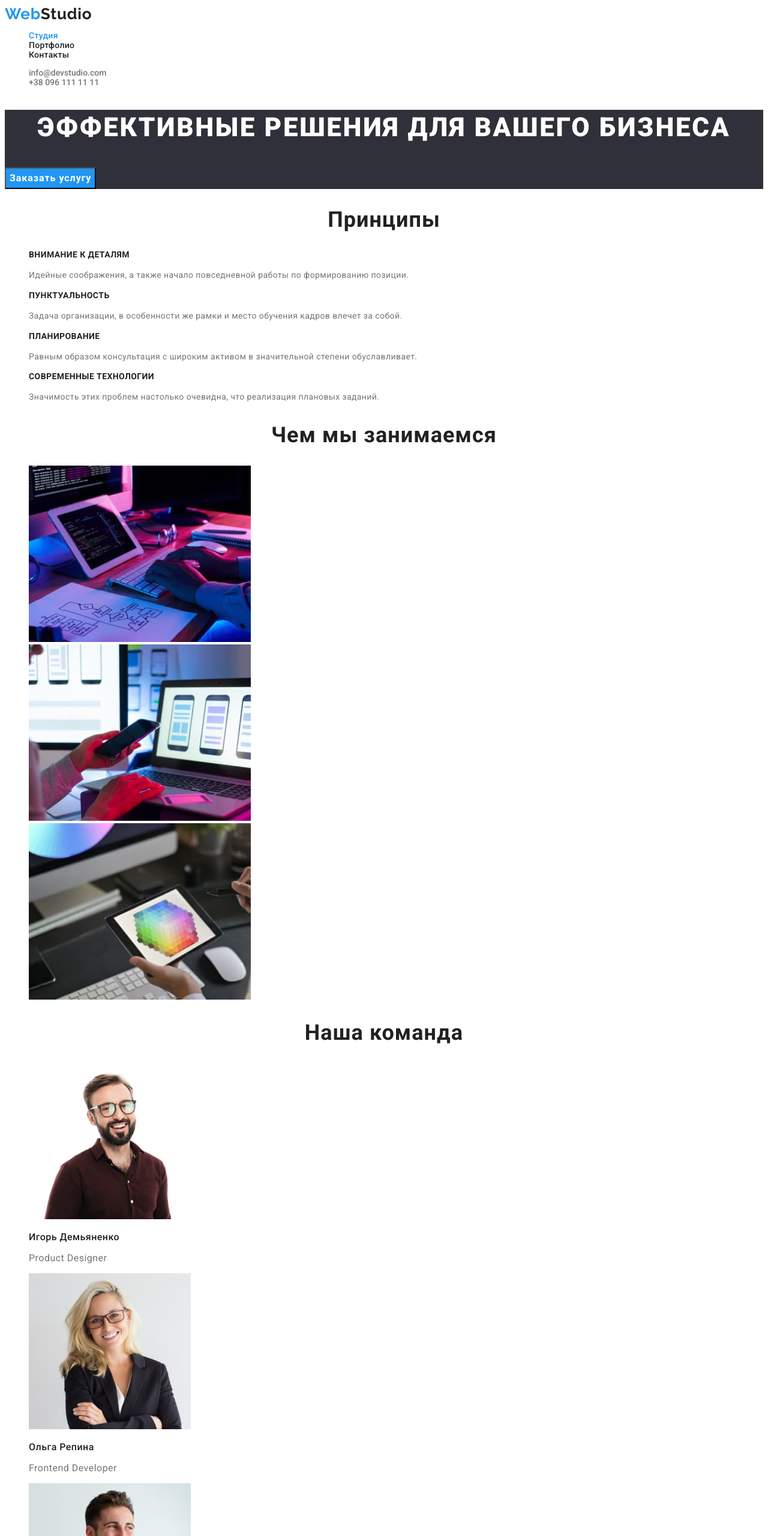
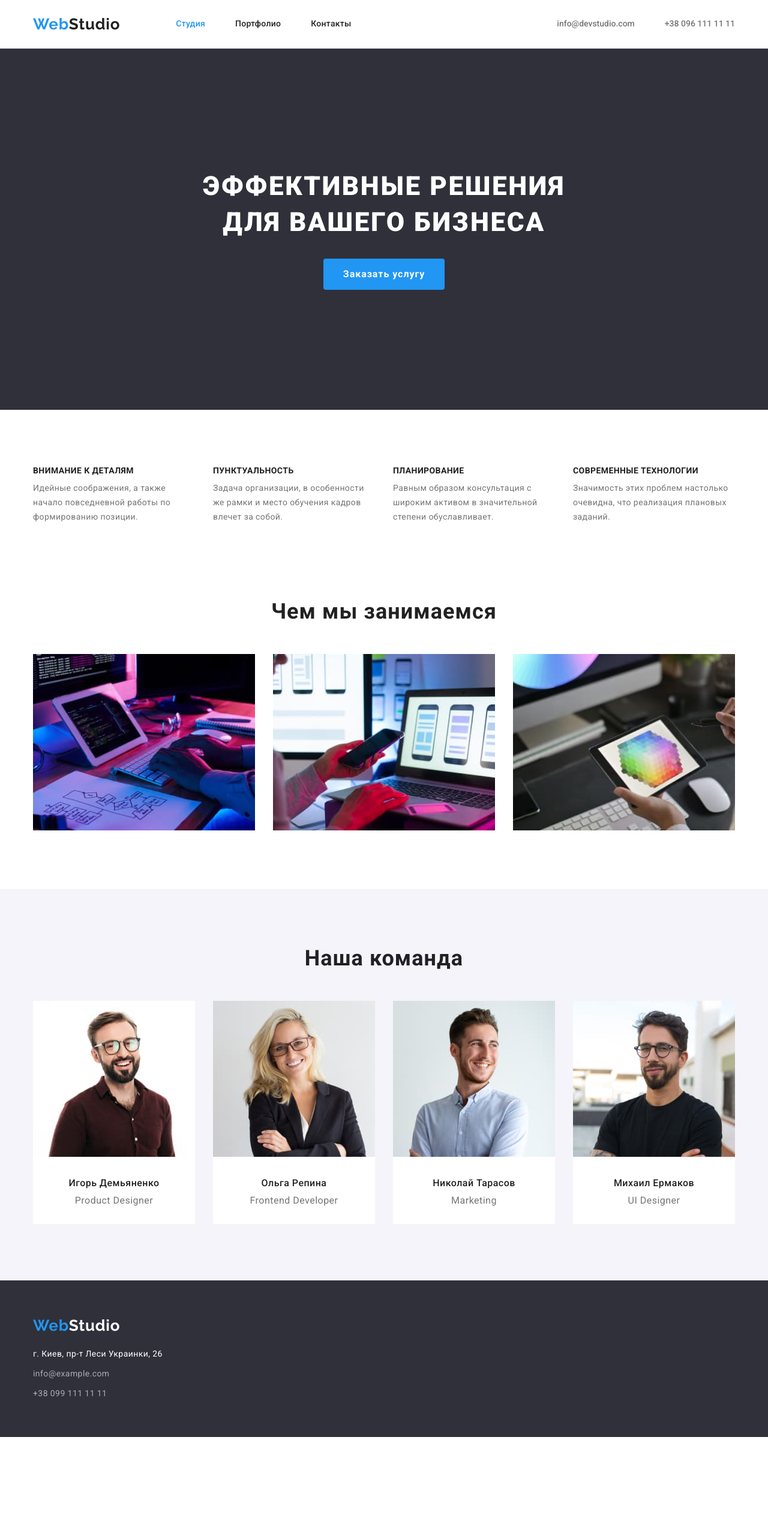
Before and after one commit to AlinaChurilova/goit-markup-hw-08, a plain HTML site: page index.html in a window 1280 px wide. Shown: the top 2560 px of the page at 60% size. After the commit the page ends 2395 px from the top, so only its background shows below. Drawn offline with nearby package versions, Linux system fonts and the light colour scheme.

Commit message:
hw 3 done

```diff
--- a/css/styles.css
+++ b/css/styles.css
@@ -6,6 +6,22 @@
   --bg-color: #2f303a;
   --contacts-text-color: rgba(255, 255, 255, 0.6);
   --button-bg-color: #f5f4fa;
+  --border-header: #ececec;
+  --bottom-part-card: #eeeeee;
+}
+h2,
+h3,
+p {
+  margin-top: 0px;
+  margin-bottom: 0px;
+}
+
+.container {
+  margin-left: auto;
+  margin-right: auto;
+  width: 1200px;
+  padding-left: 15px;
+  padding-right: 15px;
 }
 
 body {
@@ -25,6 +41,9 @@ body {
   color: var(--accent-color);
 }
 .list {
+  display: flex;
+  padding: 0px;
+  margin: 0px;
   font-weight: 500;
   font-size: 14px;
   line-height: 1.14;
@@ -41,6 +60,9 @@ body {
   color: var(--accent-color);
 }
 .description {
+  margin-top: 0px;
+  margin-bottom: 0px;
+
   font-weight: 400;
   font-size: 14px;
   line-height: 1.71;
@@ -48,6 +70,14 @@ body {
   color: var(--primary-text-color);
 }
 /* header */
+
+header {
+  border-bottom: 1px solid var(--border-header);
+}
+.box {
+  display: flex;
+  align-items: center;
+}
 
 .logo-studio-header {
   color: var(--title-text-color);
@@ -58,8 +88,24 @@ body {
 }
 
 .site-nav {
+  display: flex;
+  margin-left: 93px;
   letter-spacing: 0.02em;
   color: var(--title-text-color);
+}
+
+.header-item {
+  display: block;
+  padding: 32px 0px;
+}
+
+.header-item + .header-item {
+  margin-left: 50px;
+}
+/* Auth-nav */
+.auth-nav {
+  display: flex;
+  margin-left: auto;
 }
 
 .link-auth {
@@ -70,6 +116,12 @@ body {
 
 /* hero */
 .button-style {
+  border-radius: 4px;
+  min-width: 200px;
+  padding: 10px 32px;
+  border: 1px solid transparent;
+  text-align: center;
+
   color: var(--primary-bg-color);
   background-color: var(--accent-color);
   font-family: inherit;
@@ -82,41 +134,88 @@ body {
 }
 
 .hero-title {
+  margin-top: 0px;
+  margin-bottom: 30px;
+  width: 696px;
+  margin-left: auto;
+  margin-right: auto;
+
   font-weight: 900;
   font-size: 44px;
   line-height: 1.36;
-  text-align: center;
   letter-spacing: 0.06em;
   color: var(--primary-bg-color);
   text-transform: uppercase;
 }
 .hero {
+  padding: 200px 0px;
+  text-align: center;
   background-color: var(--bg-color);
 }
 
 /* Section*/
 .part-title {
+  margin-bottom: 50px;
+
   font-weight: 700;
   font-size: 36px;
   line-height: 1.17;
   text-align: center;
   letter-spacing: 0.03em;
 }
+.item {
+  margin-bottom: 10px;
+  margin-top: 30px;
+}
 .principles {
+  margin-top: 0px;
+
   font-weight: 700;
   font-size: 14px;
   line-height: 1.14;
   letter-spacing: 0.03em;
   text-transform: uppercase;
 }
+.list-item {
+  width: 270px;
+  margin-right: 30px;
+  padding-bottom: 30px;
+  background-color: var(--primary-bg-color);
+}
+
+.list-item:nth-child(4n) {
+  margin-right: 0px;
+}
+.list-works {
+  width: 370px;
+  margin-right: 30px;
+}
+
+.list-works:nth-child(3n) {
+  margin-right: 0px;
+}
+
+.part {
+  padding-bottom: 94px;
+}
+.section {
+  padding: 94px 0;
+}
+
+.part-employees {
+  padding: 94px 0px;
+  background-color: var(--button-bg-color);
+}
 
 .employees {
+  text-align: center;
   font-weight: 500;
   font-size: 16px;
   line-height: 1.19;
   letter-spacing: 0.03em;
 }
 .profession {
+  text-align: center;
   font-weight: 400;
   font-size: 16px;
   line-height: 1.19;
@@ -127,12 +226,15 @@ body {
 /* Footer */
 
 .footer-style {
+  padding: 60px 0px;
   background-color: var(--bg-color);
 }
 .logo-studio-footer {
   color: var(--primary-bg-color);
 }
 .company-address {
+  margin-top: 20px;
+  margin-bottom: 9px;
   font-style: normal;
   color: var(--primary-bg-color);
 }
@@ -146,10 +248,17 @@ body {
   color: var(--contacts-text-color);
   text-decoration: none;
 }
-
+.first-item {
+  margin-bottom: 9px;
+}
 /* Portfolio styles */
+.projects-section {
+  padding: 94px 0;
+}
 
 .button-view {
+  padding: 6px 22px;
+
   font-family: inherit;
   font-weight: 500;
   font-size: 16px;
@@ -158,6 +267,9 @@ body {
   color: var(--title-text-color);
   background-color: var(--button-bg-color);
   border: none;
+}
+.filters-item + .filters-item {
+  margin-left: 8px;
 }
 
 .button-view:focus,
@@ -169,6 +281,8 @@ body {
 }
 
 .filters {
+  justify-content: center;
+  margin-bottom: 50px;
   font-weight: 500;
   font-size: 16px;
   line-height: 1.62;
@@ -176,12 +290,35 @@ body {
   color: var(--title-text-color);
 }
 
+.projects {
+  flex-wrap: wrap;
+}
+
+.project-list-item {
+  width: 370px;
+  margin-right: 30px;
+  margin-bottom: 30px;
+}
+
+.project-list-item:nth-child(3n) {
+  margin-right: 0px;
+}
+.project-list-item:nth-last-child(-n + 3) {
+  margin-bottom: 0px;
+}
+
+.bottom-part {
+  padding: 20px 24px;
+  border: 1px solid var(--bottom-part-card);
+  border-top: none;
+}
 .list-works {
   text-decoration: none;
   color: var(--title-text-color);
 }
 
 .works-title {
+  margin-bottom: 4px;
   font-weight: 700;
   font-size: 18px;
   line-height: 2;
@@ -195,3 +332,12 @@ body {
   letter-spacing: 0.03em;
   color: var(--primary-text-color);
 }
+/* Footer */
+.footer-list {
+  padding: 0px;
+  margin: 0px;
+  font-weight: 500;
+  font-size: 14px;
+  line-height: 1.14;
+  list-style: none;
+}
--- a/index.html
+++ b/index.html
@@ -10,111 +10,132 @@
     <link href="https://fonts.googleapis.com/css2?family=Raleway:wght@700&family=Roboto:wght@400;500;700;900&display=swap"
         rel="stylesheet">
 
+    <link rel="stylesheet" href="https://cdnjs.cloudflare.com/ajax/libs/modern-normalize/1.1.0/modern-normalize.min.css">
+
     <link rel="stylesheet" href="./css/styles.css">
 </head>
+
 <body>
     <header>
-        <nav>
-           <a class="logo" href="./index.html"> <span class="logo-web">Web</span><span class="logo-studio-header">Studio</span></a>
-            <ul class="site-nav list" >
-                <li><a class="link current" href="">Студия</a></li>
-                <li><a class="link" href="./portfolio.html">Портфолио</a></li>
-                <li><a class="link" href="">Контакты</a></li>
+        <div class="container box">
+            <nav class="box">
+            <a class="logo" href="./index.html"> <span class="logo-web">Web</span><span
+                    class="logo-studio-header">Studio</span></a>
+            <ul class="site-nav list">
+                <li class="header-item"><a class="link current" href="">Студия</a></li>
+                <li class="header-item"><a class="link" href="./portfolio.html">Портфолио</a></li>
+                <li class="header-item"><a class="link" href="">Контакты</a></li>
             </ul>
-        </nav>
-            <ul class="list">
-                <li><a class="link-auth link" href="mailto:info@devstudio.com">info@devstudio.com</a></li>
-                <li><a class="link-auth link" href="tel:+380961111111">+38 096 111 11 11</a></li>
-             </ul>
+           </nav>
+
+            <ul class="auth-nav list">
+                <li class="header-item"><a class="link-auth link" href="mailto:info@devstudio.com">info@devstudio.com</a></li>
+                <li class="header-item"><a class="link-auth link" href="tel:+380961111111">+38 096 111 11 11</a></li>
+            </ul>
+        </div>
     </header>
 
     <main>
-            <div>
-                <section class="hero" >
-                    <h1 class="hero-title" >Эффективные решения для вашего бизнеса</h1>
-                    <button class="button-style" type="button" >Заказать услугу</button>
 
-                </section>
-            </div>
+            <section class="hero">
+                <h1 class="hero-title">Эффективные решения для вашего бизнеса</h1>
+                <button class="button-style" type="button">Заказать услугу</button>
 
-            <section class="part">
-                <h2 class="part-title">Принципы</h2>
+            </section>
+
+
+            <section class="section">
+             <div class="container">
+                <!-- <h2 class="part-title">Принципы</h2> -->
                 <ul class="list">
-                    <li>
-                        <h3 class="principles" >Внимание к деталям</h3>
-                        <p class="description">Идейные соображения, а также начало повседневной работы по формированию позиции.</p>
+                    <li class="list-item">
+                        <h3 class="principles item">Внимание к деталям</h3>
+                        <p class="description">Идейные соображения, а также начало повседневной работы по формированию
+                            позиции.</p>
                     </li>
 
-                    <li>
-                        <h3 class="principles" >Пунктуальность</h3>
-                        <p class="description">Задача организации, в особенности же рамки и место обучения кадров влечет за собой.</p>
+                    <li class="list-item">
+                        <h3 class="principles item">Пунктуальность</h3>
+                        <p class="description">Задача организации, в особенности же рамки и место обучения кадров влечет за
+                            собой.</p>
                     </li>
 
-                    <li>
-                        <h3 class="principles"> Планирование</h3>
-                        <p class="description">Равным образом консультация с широким активом в значительной степени обуславливает.</p>
+                    <li class="list-item">
+                        <h3 class="principles item"> Планирование</h3>
+                        <p class="description">Равным образом консультация с широким активом в значительной степени
+                            обуславливает.</p>
                     </li>
 
-                    <li>
-                        <h3 class="principles"> Современные технологии</h3>
-                        <p class="description">Значимость этих проблем настолько очевидна, что реализация плановых заданий.</p>
+                    <li class="list-item">
+                        <h3 class="principles item"> Современные технологии</h3>
+                        <p class="description">Значимость этих проблем настолько очевидна, что реализация плановых заданий.
+                        </p>
                     </li>
                 </ul>
+             </div>
             </section>
 
-            <section class="part">
+
+         <section class="part">
+            <div class="container">
                 <h2 class="part-title">Чем мы занимаемся</h2>
                 <ul class="list">
-                    <li><img src="./images/img1.jpg" alt="работа за компьютером" width="370"></li>
-                    <li><img src="./images/img2.jpg" alt="дизайн мобильного приложения" width="370"></li>
-                    <li><img src="./images/img3.jpg" alt="выбор цвета" width="370"></li>
+                    <li class="list-works"><img src="./images/img1.jpg" alt="работа за компьютером" width="370"></li>
+                    <li class="list-works"><img src="./images/img2.jpg" alt="дизайн мобильного приложения" width="370"></li>
+                    <li class="list-works"><img src="./images/img3.jpg" alt="выбор цвета" width="370"></li>
                 </ul>
+            </div>
             </section>
 
-            <section class="part">
+
+        <section class="part-employees">
+            <div class="container">
                 <h2 class="part-title">Наша команда</h2>
                 <ul class="list">
-                    <li><img src="./images/igor-demyanenko.jpg" alt="Игорь Демьяненко" width="270">
-                        <h3 class="employees">Игорь Демьяненко</h3>
+                    <li class="list-item"><img src="./images/igor-demyanenko.jpg" alt="Игорь Демьяненко" width="270">
+                        <h3 class="employees item">Игорь Демьяненко</h3>
                         <p class="profession">Product Designer</p>
                     </li>
 
-                    <li><img src="./images/olga-repina.jpg" alt="Ольга Репина" width="270">
-                        <h3 class="employees">Ольга Репина</h3>
+                    <li class="list-item"><img src="./images/olga-repina.jpg" alt="Ольга Репина" width="270">
+                        <h3 class="employees item">Ольга Репина</h3>
                         <p class="profession">Frontend Developer</p>
                     </li>
 
-                    <li><img src="./images/nikolay-tarasov.jpg" alt="Николай Тарасов" width="270">
-                        <h3 class="employees">Николай Тарасов</h3>
+                    <li class="list-item"><img src="./images/nikolay-tarasov.jpg" alt="Николай Тарасов" width="270">
+                        <h3 class="employees item">Николай Тарасов</h3>
                         <p class="profession">Marketing</p>
                     </li>
 
-                    <li><img src="./images/mickhail-ermakov.jpg" alt="Михаил Ермаков" width="270">
-                        <h3 class="employees">Михаил Ермаков</h3>
+                    <li class="list-item"><img src="./images/mickhail-ermakov.jpg" alt="Михаил Ермаков" width="270">
+                        <h3 class="employees item">Михаил Ермаков</h3>
                         <p class="profession">UI Designer</p>
                     </li>
 
 
                 </ul>
-            </section>
+            </div>
+        </section>
     </main>
 
 
 
     <footer class="footer-style">
-        <a class="logo" href="./index.html"> <span class="logo-web">Web</span><span class="logo-studio-footer">Studio</span></a>
-        <address class="description company-address" >
-            г. Киев, пр-т Леси Украинки, 26
-        </address>
-        <address>
-            <ul class="list">
-                <li><a class="contact link"  href="mailto:info@example.com">info@example.com</a></li>
-                <li><a class="contact link" href="tel:+380991111111">+38 099 111 11 11</a></li>
-            </ul>
-        </address>
+        <div class="container">
+            <a class="logo" href="./index.html"> <span class="logo-web">Web</span><span class="logo-studio-footer">Studio</span></a>
+            <address class="description company-address">
+                г. Киев, пр-т Леси Украинки, 26
+            </address>
+            <address>
+                <ul class="footer-list">
+                    <li class="first-item"><a class="contact link" href="mailto:info@example.com">info@example.com</a></li>
+                    <li><a class="contact link" href="tel:+380991111111">+38 099 111 11 11</a></li>
+                </ul>
+            </address>
 
+        </div>
     </footer>
 
 
-</body>
+   </body>
 </html>
```
Also changed, not shown: portfolio.html (+58 -25 lines).
